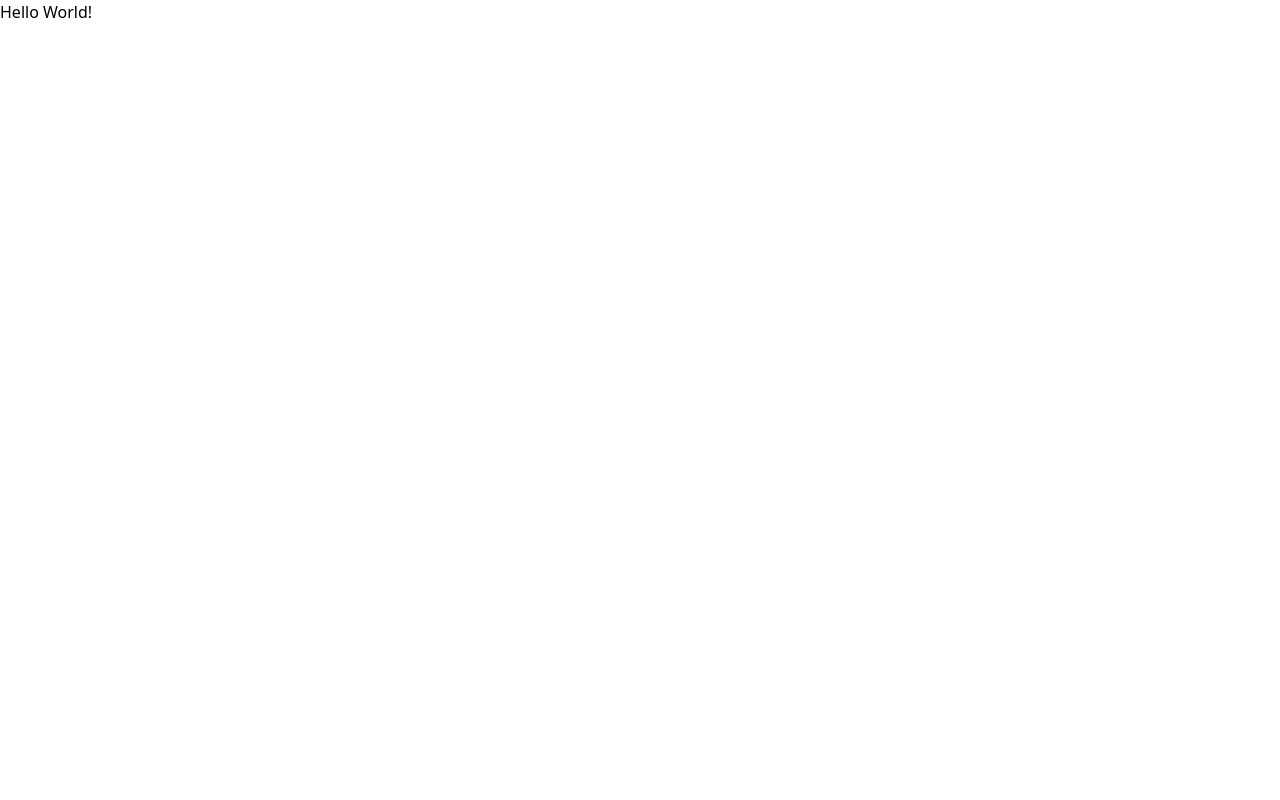
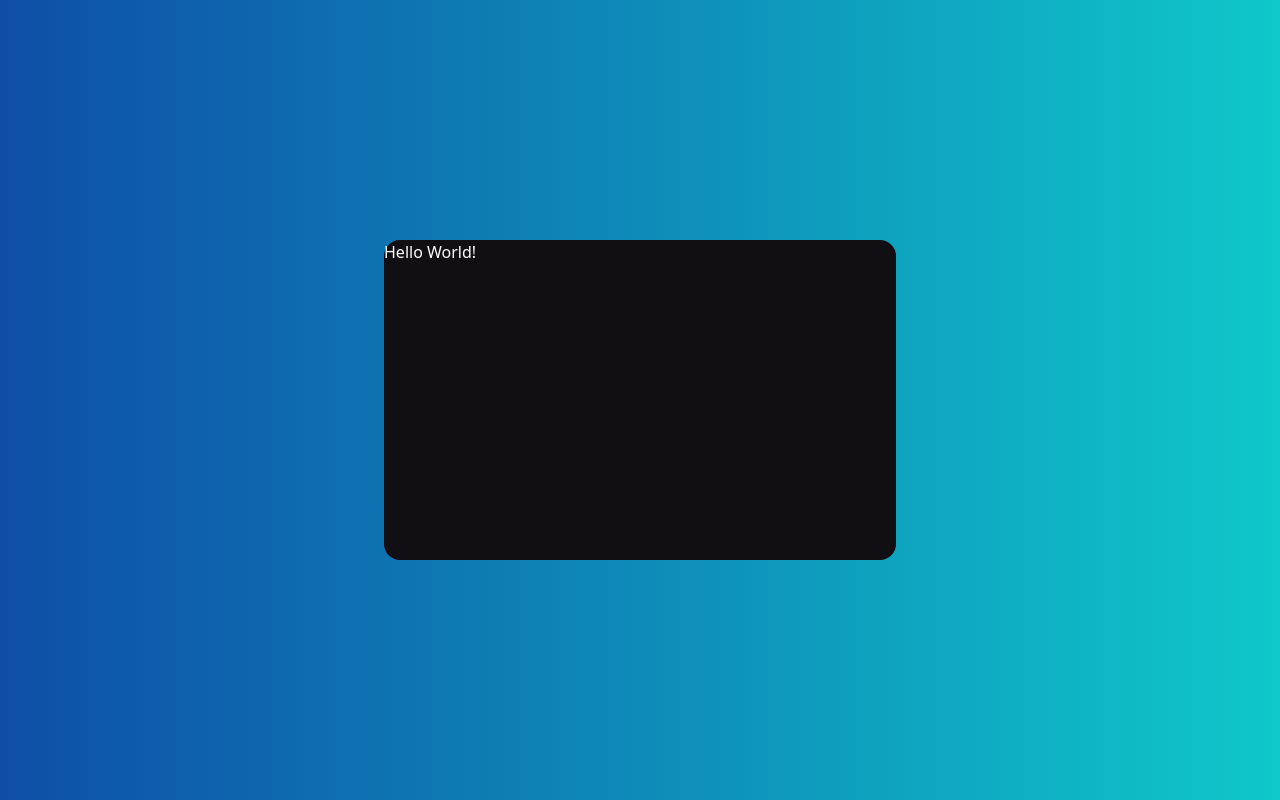
Before and after one commit to ImJars/card-profile-design, a React (Vite) app: page / in a window 1280 px wide. Built offline with nearby package versions, Linux system fonts and the light colour scheme.

Commit message:
Update design

```diff
--- a/src/App.jsx
+++ b/src/App.jsx
@@ -3,7 +3,13 @@ import React from 'react'
 function App() {
   return (
     <>
-      <h1>Hello World!</h1>
+      <section className='h-screen w-screen bg-gradient-to-r from-bg_primary to-bg_secondary'>
+        <div className='w-full h-full flex justify-center items-center'>
+          <div className='bg-bg_card w-[40%] h-[40%] rounded-2xl'>
+            <h1 className='text-text_primary'>Hello World!</h1>
+          </div>
+        </div>
+      </section>
     </>
   )
 }
```
